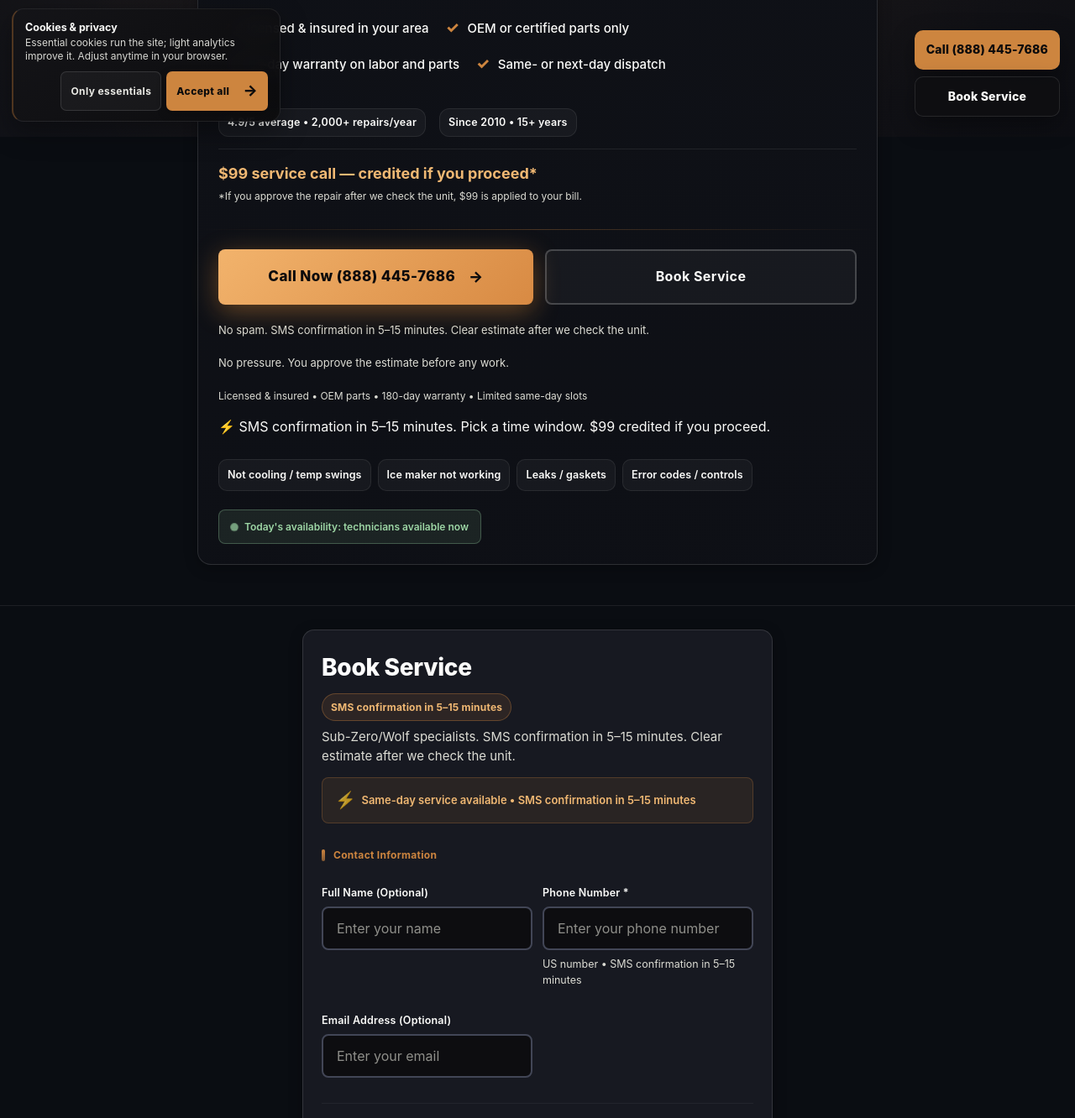
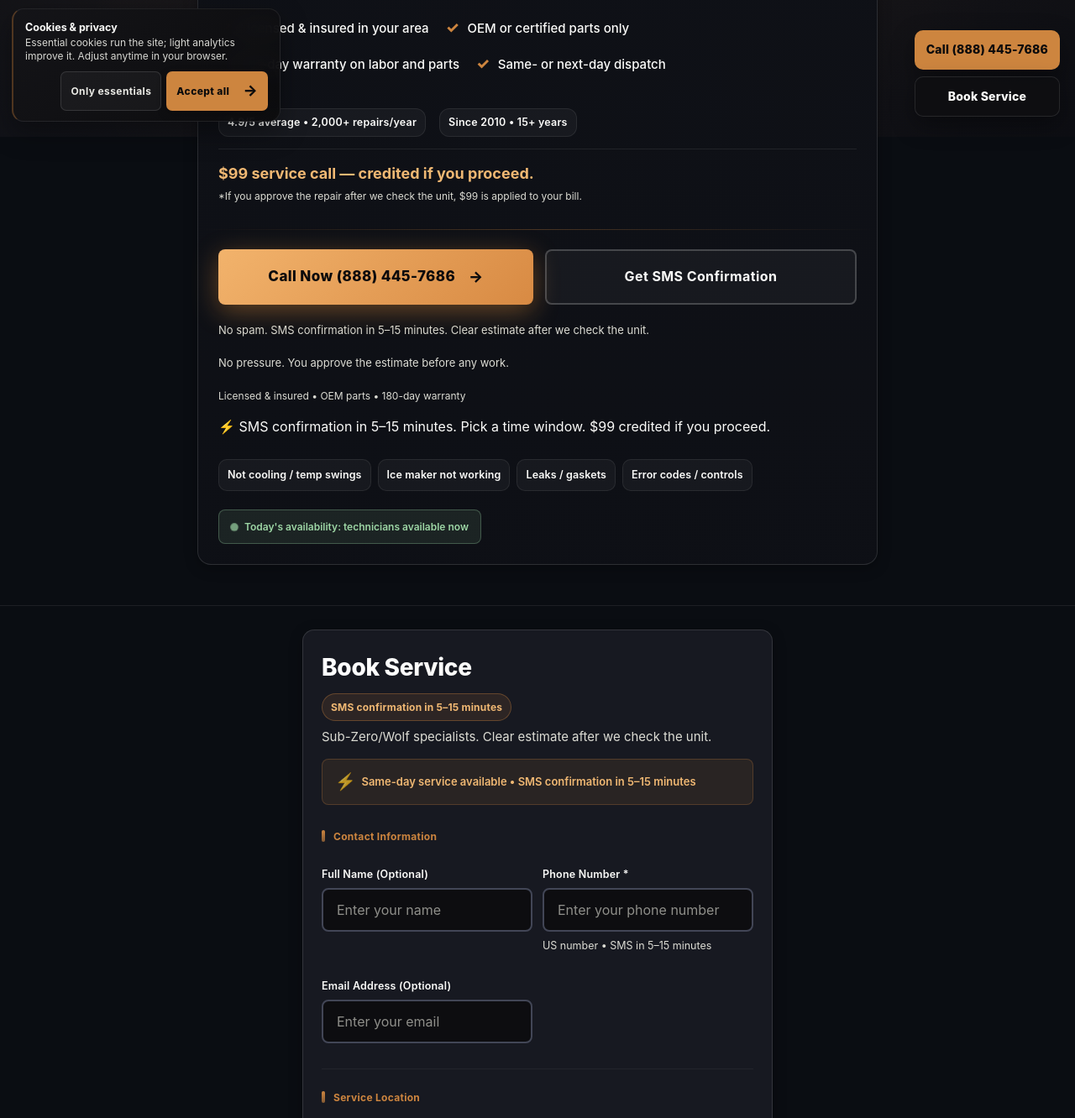
Before and after one commit to nna678/wolf-leads-site, a website: page index.html in a window 1280 px wide. Shown: the part 637-1969 px from the top of the page at 84% size. Drawn offline with Linux system fonts and the light colour scheme; no server answers.

Commit message:
Fix lazy repair images and refine lead UX

```diff
--- a/index.html
+++ b/index.html
@@ -1856,8 +1856,8 @@
 
           <!-- Pricing info -->
           <div class="pricing-group">
-          <div class="fee-line">
-              $99 service call — credited if you proceed*
+            <div class="fee-line">
+              $99 service call — credited if you proceed.
             </div>
             <div class="fee-footnote">*If you approve the repair after we check the unit, $99 is applied to your bill.</div>
           </div>
@@ -1865,11 +1865,11 @@
           <!-- Main CTAs - Enhanced -->
           <div class="cta-row">
             <a class="btn btn-primary" href="tel:+18884457686">Call Now (888) 445-7686</a>
-            <button class="btn btn-outline" id="scroll-to-form" type="button">Book Service</button>
+            <button class="btn btn-outline" id="scroll-to-form" type="button">Get SMS Confirmation</button>
           </div>
           <div class="cta-note">No spam. SMS confirmation in 5–15 minutes. Clear estimate after we check the unit.</div>
           <div class="cta-note">No pressure. You approve the estimate before any work.</div>
-          <div class="cta-trust">Licensed &amp; insured • OEM parts • 180-day warranty • Limited same-day slots</div>
+          <div class="cta-trust">Licensed &amp; insured • OEM parts • 180-day warranty</div>
 
           <!-- Conversion motivator -->
           <div class="conversion-motivator hero-motivator">
@@ -1906,7 +1906,7 @@
         <div class="form-card" id="form-card">
           <div class="form-title">Book Service</div>
           <div class="callback-badge">SMS confirmation in 5–15 minutes</div>
-          <div class="form-subtitle">Sub-Zero/Wolf specialists. SMS confirmation in 5–15 minutes. Clear estimate after we check the unit.</div>
+          <div class="form-subtitle">Sub-Zero/Wolf specialists. Clear estimate after we check the unit.</div>
           <div class="form-urgency">
             <span class="urgency-icon">⚡</span>
             <span id="urgency-text">Same-day service available • SMS confirmation in 5–15 minutes</span>
@@ -1927,7 +1927,7 @@
                 <label for="phone">Phone Number *</label>
               <input type="tel" id="phone" name="phone" placeholder="Enter your phone number" autocomplete="tel" required maxlength="17" />
               <div class="error-msg" id="phone-error"></div>
-              <div class="hint">US number • SMS confirmation in 5–15 minutes</div>
+              <div class="hint">US number • SMS in 5–15 minutes</div>
               </div>
               <div class="form-group">
                 <label for="email">Email Address (Optional)</label>
@@ -2180,7 +2180,7 @@
       <div class="container">
         <div class="repairs-header">
           <h2 class="section-title">Recent Repairs</h2>
-        <p class="section-lead">Real jobs each week. Same-day windows, OEM parts, 180-day warranty. $99 credited if you proceed.</p>
+        <p class="section-lead">Real jobs in your area each week.</p>
         </div>
         <div class="repairs-grid">
           <div class="repair-card">
```
